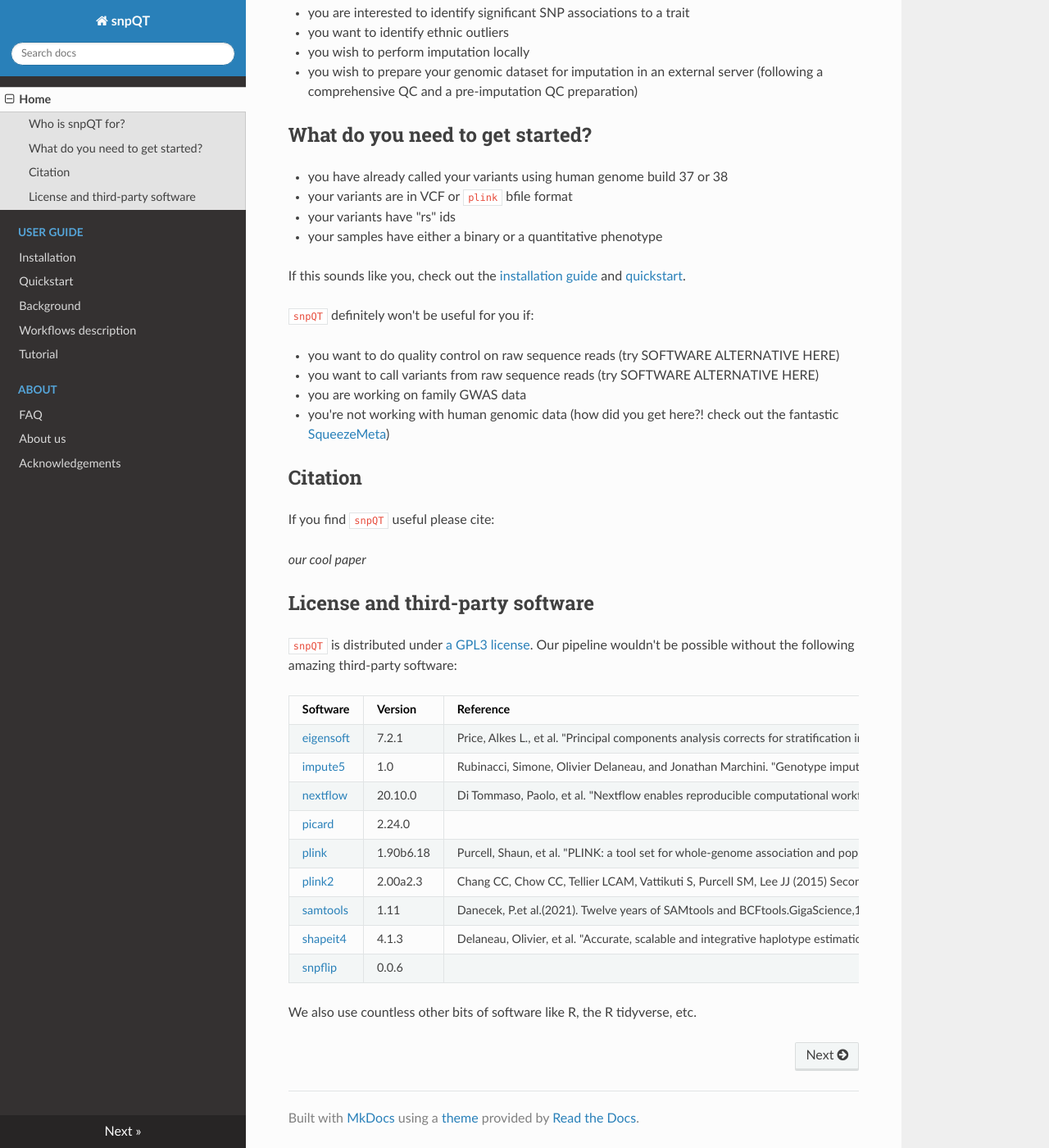
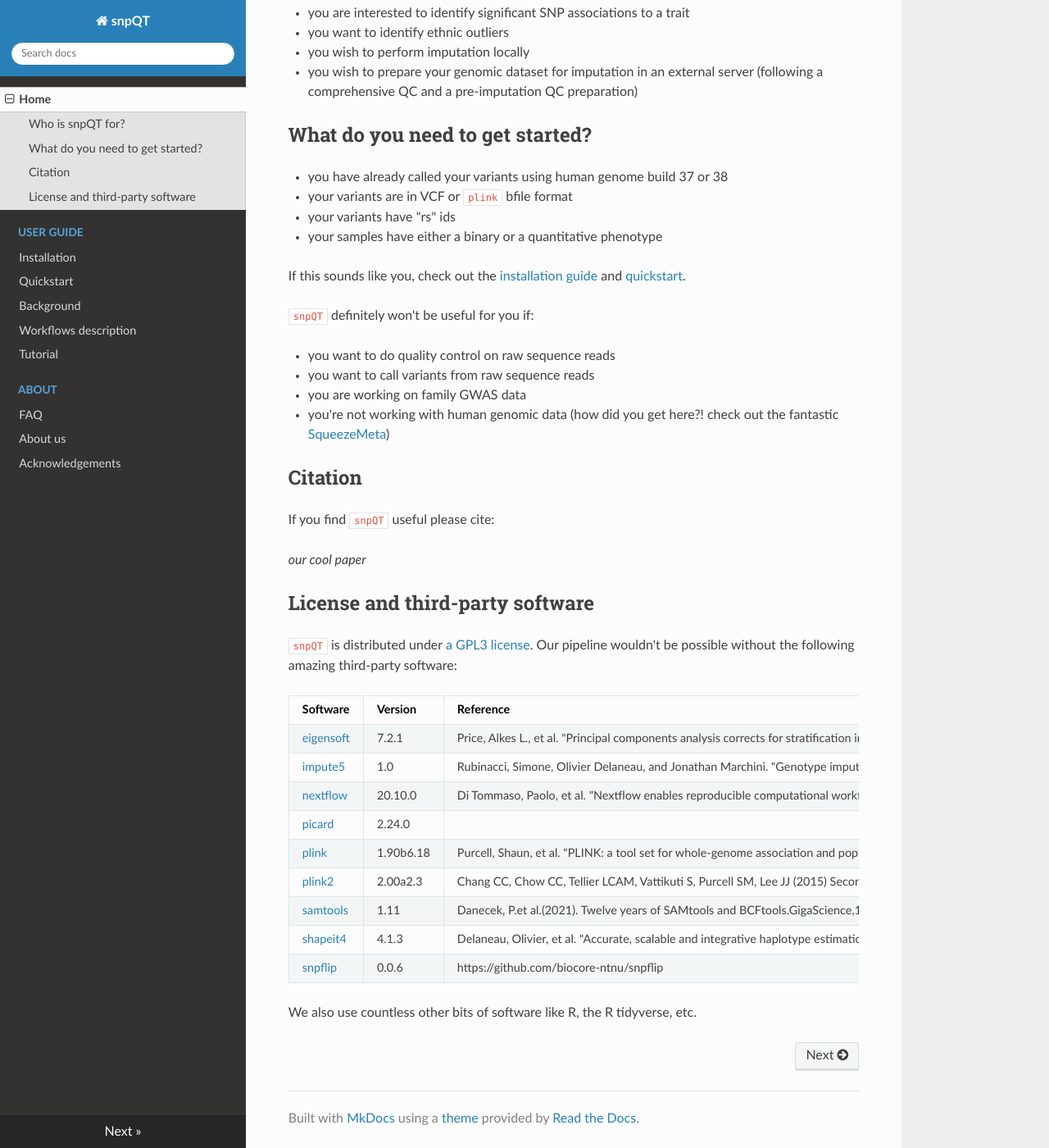
Before and after one commit to nebfield/snpQT, an MkDocs documentation site: the page built from docs/index.md, in a window 1280 px wide and 1400 px high, scrolled down 990 px. Shown: the whole window at 82% size. Built offline with MkDocs 1.6.1, drawn with Linux system fonts in a browser that asks for light colours; nearby versions of some CDN libraries.

Commit message:
Update index.md

```diff
--- a/docs/index.md
+++ b/docs/index.md
@@ -38,10 +38,8 @@ guide](user-guide/installation.md) and [quickstart](user-guide/quickstart.md).
 
 `snpQT` definitely won't be useful for you if:
 
-* you want to do quality control on raw sequence reads (try
-  SOFTWARE ALTERNATIVE HERE)
-* you want to call variants from raw sequence reads (try SOFTWARE ALTERNATIVE
-  HERE)
+* you want to do quality control on raw sequence reads
+* you want to call variants from raw sequence reads
 * you are working on family GWAS data
 * you're not working with human genomic data (how did you get here?! check out the fantastic [SqueezeMeta](https://github.com/jtamames/SqueezeMeta))
 
@@ -65,6 +63,6 @@ _our cool paper_
 | [plink2](https://www.cog-genomics.org/plink/2.0/)               | 2.00a2.3  | Chang CC, Chow CC, Tellier LCAM, Vattikuti S, Purcell SM, Lee JJ (2015) Second-generation PLINK: rising to the challenge of larger and richer datasets. GigaScience, 4.     | GPL3               |
 | [samtools](https://samtools.github.io)                          | 1.11      | Danecek,  P.et al.(2021).   Twelve  years  of  SAMtools  and  BCFtools.GigaScience,10(2), 1–4                                                                                                                                                                           | MIT                |
 | [shapeit4](https://odelaneau.github.io/shapeit4/)               | 4.1.3     | Delaneau, Olivier, et al. "Accurate, scalable and integrative haplotype estimation." Nature communications 10.1 (2019): 1-10.                                               | MIT                |
-| [snpflip](https://github.com/biocore-ntnu/snpflip)              | 0.0.6     |                                                                                                                                                                             | MIT                |
+| [snpflip](https://github.com/biocore-ntnu/snpflip)              | 0.0.6     |  https://github.com/biocore-ntnu/snpflip                                                                                                                                                                           | MIT                |
 
 We also use countless other bits of software like R, the R tidyverse, etc.
```
